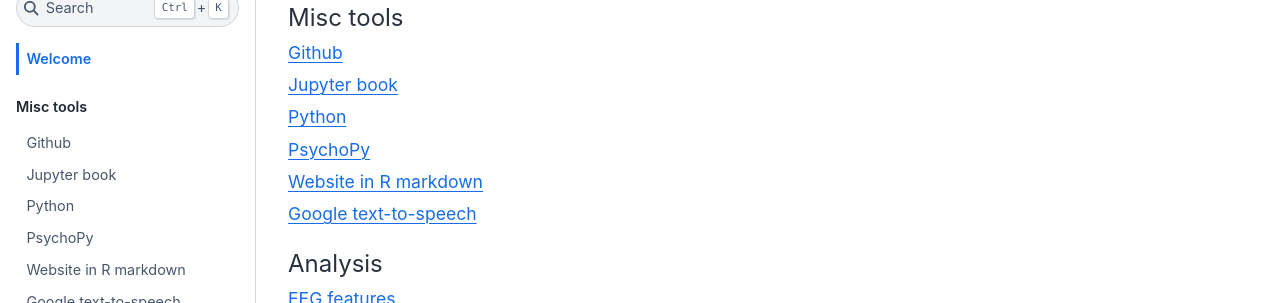
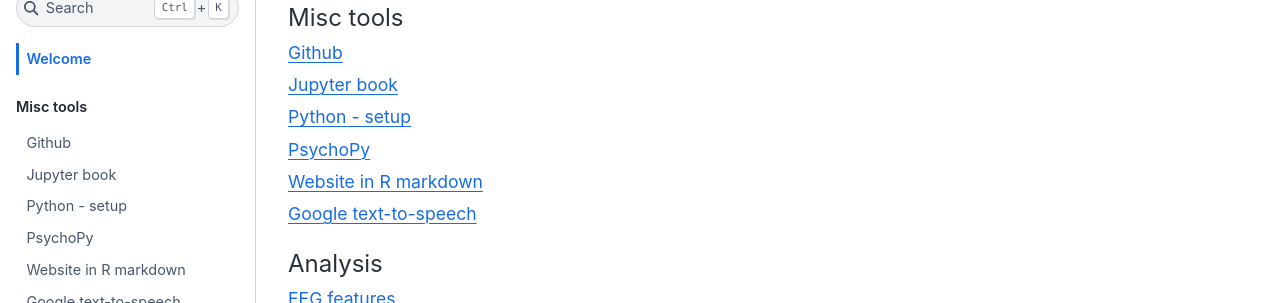
Before and after one commit to gorkafraga/guidesbook, a Jupyter Book: the page built from intro.md, in a window 1280 px wide. Shown: the part 234-537 px from the top of the page. Built offline with Jupyter Book 1.0.4 settings and Sphinx 7.4.7 and the Sphinx Book theme 1.1.4, drawn with Linux system fonts in a browser that asks for light colours; pages that are not in the unit, such as notebooks, are missing from menus.

Commit message:
Update GUIDE_python.md

```diff
--- a/1-General tools/GUIDE_python.md
+++ b/1-General tools/GUIDE_python.md
@@ -1,5 +1,5 @@
-# Python
-This is a quick guide for setting up the python environment.
+# Python - setup
+This is a  very quick guide for setting up a python environment.
 We are likely to have multiple instances of python in our PC. We need to ensure we know which one we are using.
 
 There are many ways. This is just one I found simple enough. It requires:
```
